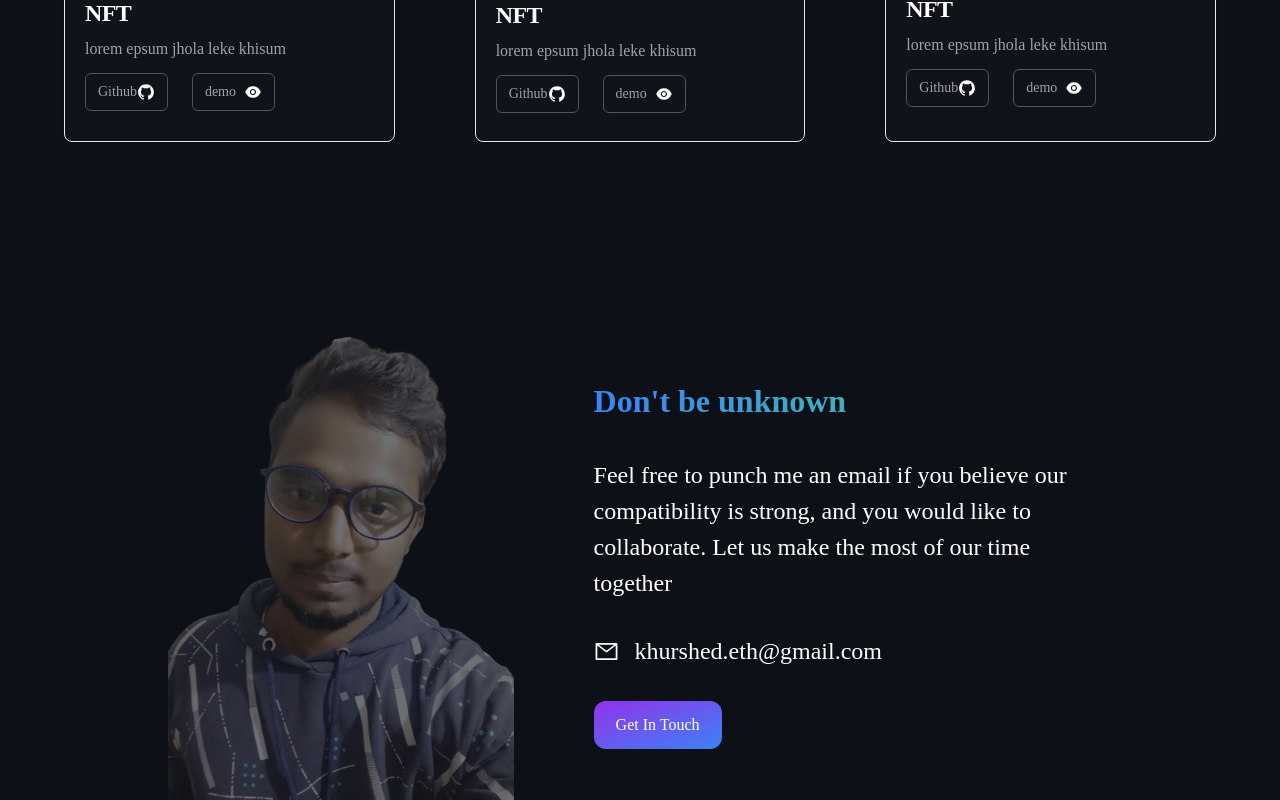
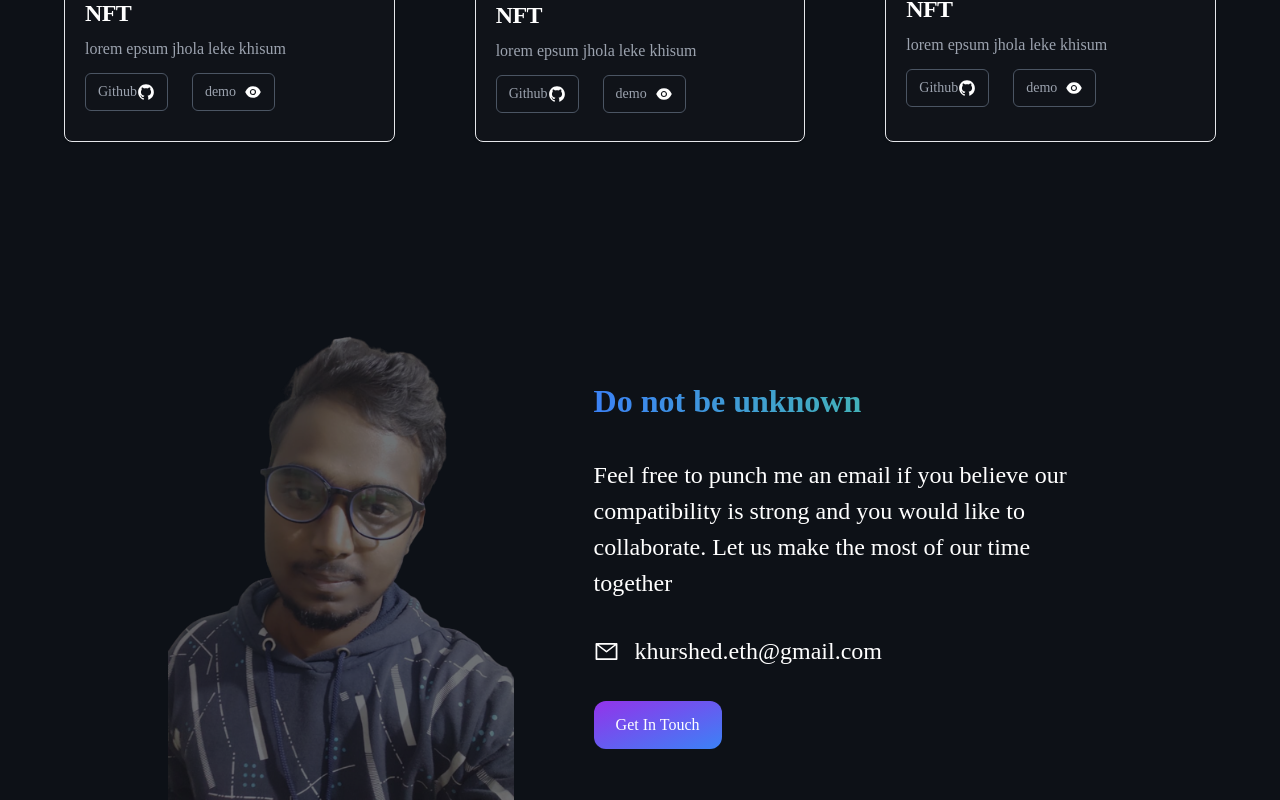
Before and after one commit to khurshedeth/data-entry, a Next.js app: page / in a window 1280 px wide. Shown: the part 2324-3124 px from the top of the page. Built offline with nearby package versions, Linux system fonts and the light colour scheme.

Commit message:
minor changes

```diff
--- a/components/Contact.js
+++ b/components/Contact.js
@@ -17,7 +17,7 @@ function Contact() {
           transition={{ duration: 1 }}
           className=" text-[2rem] font-bold mb-[2rem] text-transparent bg-clip-text bg-gradient-to-r from-blue-500 to-green-400"
         >
-          Don't be unknown
+          Do not be unknown
         </motion.h1>
         <motion.div
           initial={{ x: 0, y: 0 }}
@@ -25,9 +25,9 @@ function Contact() {
           transition={{ duration: 1 }}
         >
           <p className=" text-[1.5rem] mb-[2rem]">
-            {" "}
+
             Feel free to punch me an email if you believe our compatibility is
-            strong, and you would like to collaborate. Let us make the most of our
+            strong and you would like to collaborate. Let us make the most of our
             time together
           </p>
           <h1 className="flex items-center gap-[1rem] text-[1.5rem] max-lg:text-[1rem]">
```
